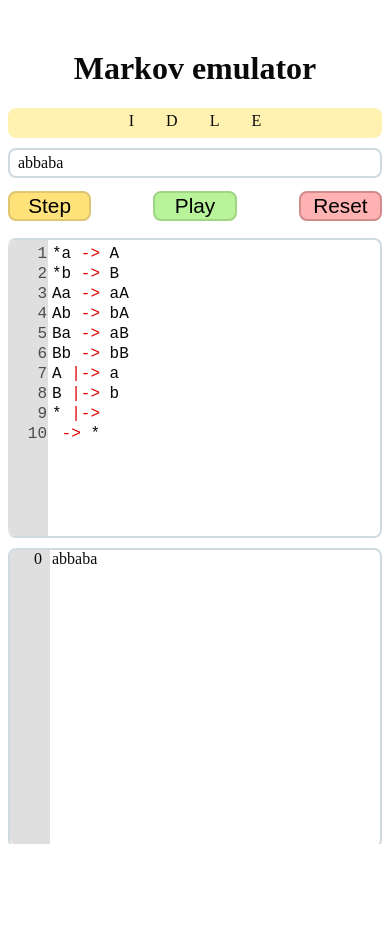
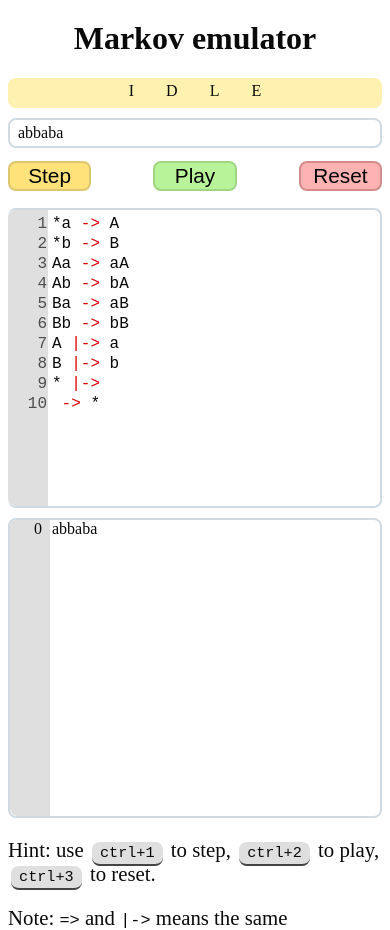
Before and after one commit to demiler/markov-emulator, a website: page index.html in a window 390 px wide. Before the commit the page ends 844 px from the top, so only its background shows below. Drawn offline with Linux system fonts and the light colour scheme.

Commit message:
fixed index.html

```diff
--- a/index.html
+++ b/index.html
@@ -21,7 +21,6 @@
   }
 
   html, body {
-   overflow-x: hidden;
    margin: 0;
    height: 100%;
    width: 100%;
@@ -53,6 +52,17 @@
     font-size: .9em;
   }
 
+  @media (max-width: 500px) {
+    h1 {
+      margin-top: 20px;
+    }
+
+    #hint, #note {
+      width: 100%;
+      padding: 0 8px;
+      box-sizing: border-box;
+    }
+  }
 </style>
   <h1>Markov emulator</h1>
   <markov-emulator></markov-emulator>
```
